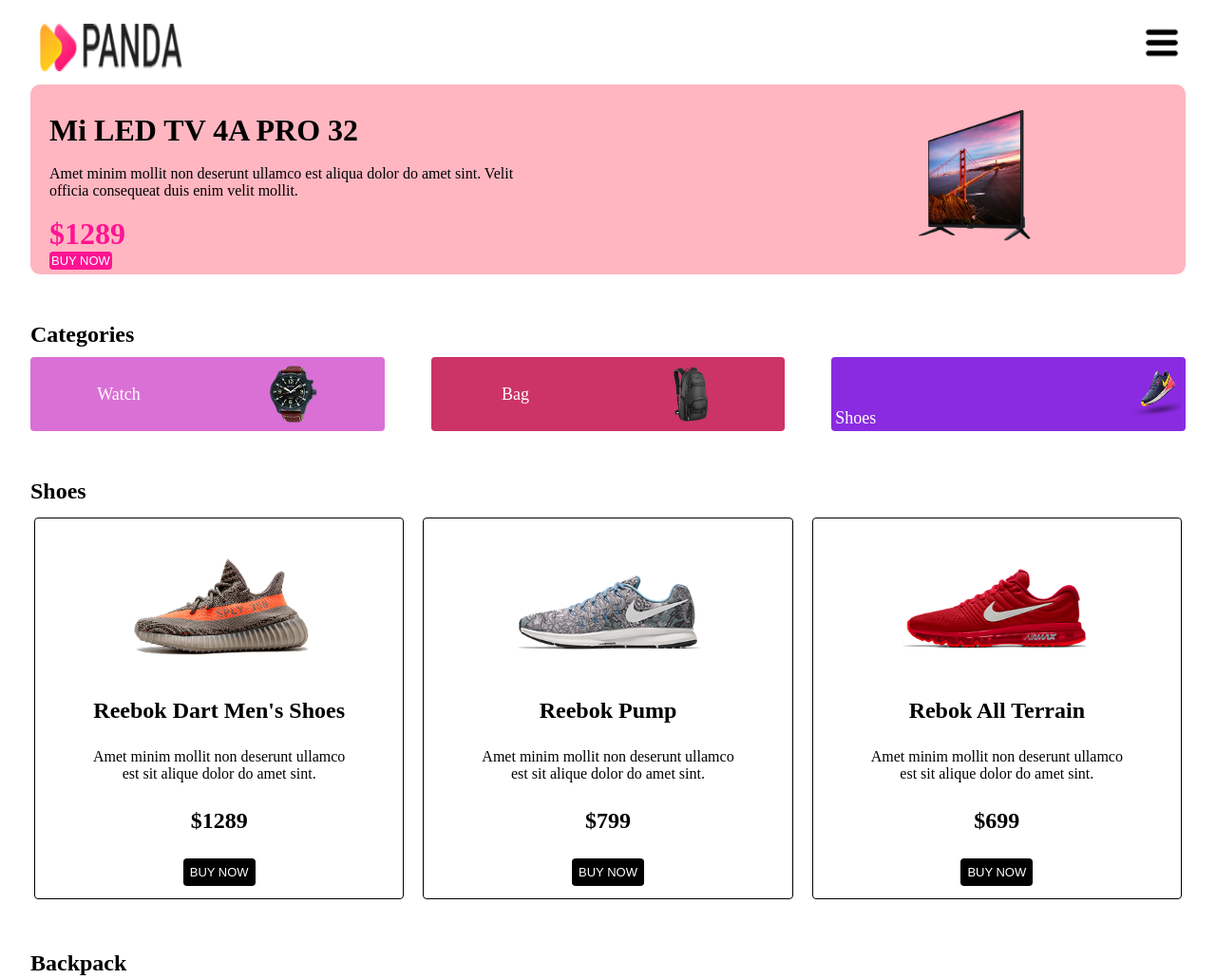
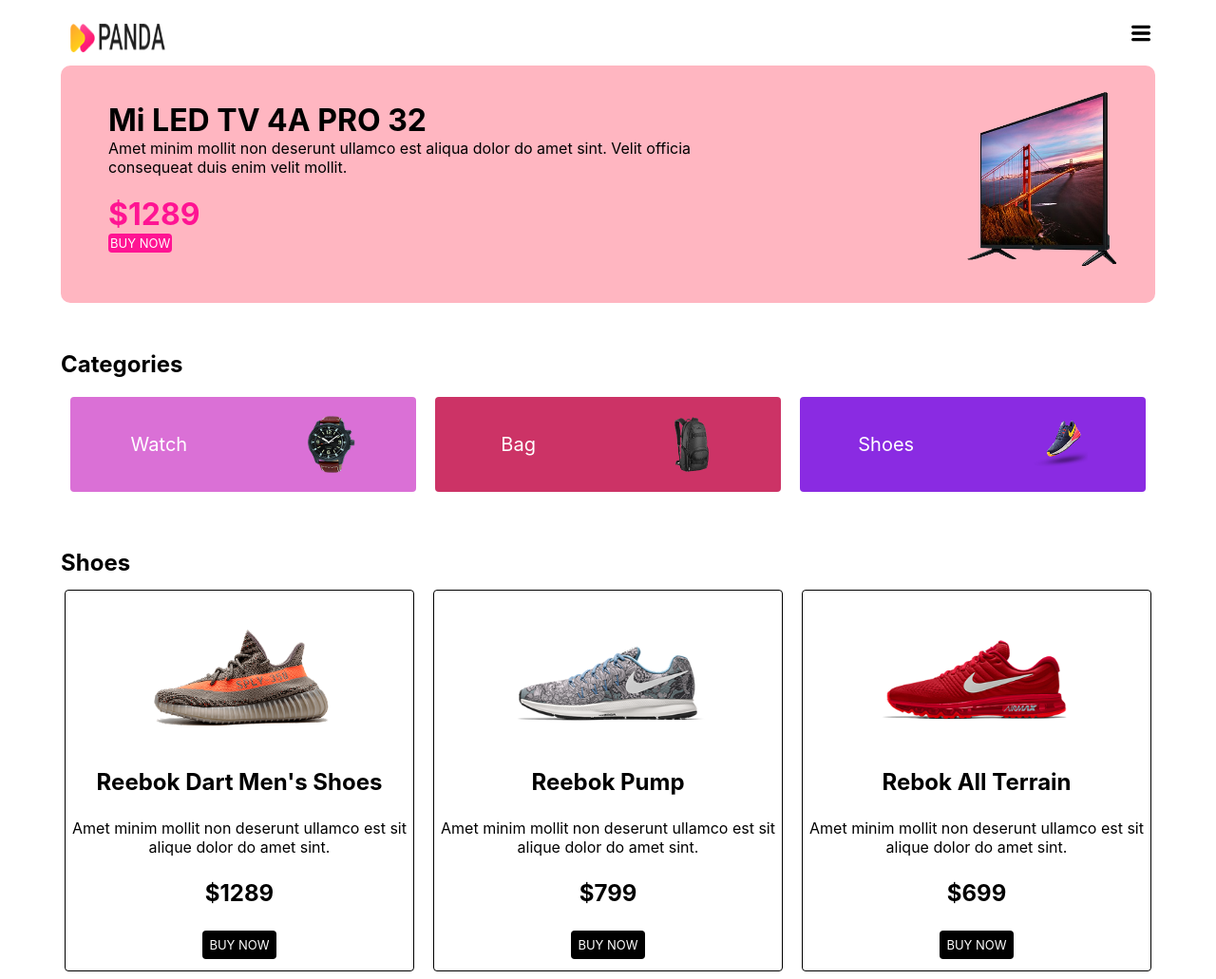
Before and after one commit to codeWithKhadiza/pandaProject, a plain HTML site: page index.html in a window 1280 px wide. Shown: the top 1031 px of the page at 95% size. Drawn offline with Linux system fonts and the light colour scheme.

Commit message:
add email

```diff
--- a/index.html
+++ b/index.html
@@ -7,25 +7,26 @@
     <link rel="stylesheet" href="style.css">
 </head>
 <body>
-    <div class="main-body">
+    <div class="container">
+     <div class="main-body">
         <div class="head">
             <div class="logo">
-                <img src="./image/main-logo.png" height="50px"; width="150px" alt="">
+                <img src="./image/main-logo.png" height="30px"; width="100px" alt="">
             </div>
             <div class="menu">
-                <img src="./image/menu-bar.png" height="50px"; width="50px" alt="">
+                <img src="./image/menu-bar.png" height="30px"; width="30px" alt="">
             </div>
         </div>
         <div class="body">
             <div class="text">
-                <h1>Mi LED TV 4A PRO 32</h1><br>
+                <h1>Mi LED TV 4A PRO 32</h1>
                 <p>Amet minim mollit non deserunt ullamco est aliqua dolor do amet sint. Velit officia consequeat duis enim velit mollit.
                 </p><br>
                 <h2 class="price">$1289</h2>
                 <button class="buy-now">BUY NOW</button>
             </div>
             <div class="tv-image">
-                <img src="./image/hero-tv.png" height="150px"; width="150px" alt="">
+                <img src="./image/hero-tv.png" height="200px"; width="200px" alt="">
             </div>
         </div>
     </div>
@@ -42,7 +43,7 @@
                     <img src="./image/category-bag.png" height="60px"; width="50px">
                 </div>
                 <div class="cat-product blue">
-                    <div class="shoes">Shoes</div>
+                    <div class="shoe">Shoes</div>
                     <img src="./image/category-shoe.png" height="50px"; width="60px" >
                 </div>
             </div>
@@ -105,10 +106,11 @@
                 <p>Get updates on sales specials and more</p>
             </div>
             <div class="email-box">
-                <input type="email" placeholder="Enter your E-mail">
+                <input class="email" type="email" placeholder="Enter your E-mail">
                 <button class="send">Send</button>
             </div>
         </div>
     </div>
+    </div>
 </body>
 </html>
--- a/style.css
+++ b/style.css
@@ -1,10 +1,12 @@
 *{
     margin: 0 ;
     padding: 0;
+    @import url('https://fonts.googleapis.com/css2?family=Inter:ital,opsz,wght@0,14..32,100..900;1,14..32,100..900&display=swap');
+    font-family: "Inter", sans-serif;
 }
-.main-body{
+.container{
     margin: 0 auto;
-    width: 95%;
+    width: 90%;
 }
 .logo{
     margin-top: 15px;
@@ -24,7 +26,7 @@
     display: flex;
     justify-content: space-between;
     align-items: center;
-    height: 200px;
+    height: 250px;
     width: 100%;
     border-radius: 10px;
 }
@@ -33,7 +35,7 @@
     width: 60%;
     font-size: medium;
     text-align: left;
-    padding: 20px;
+    padding: 50px;
 }
 .price{
     color: #ff1493;
@@ -49,12 +51,8 @@
     cursor: pointer;
 }
 .tv-image{
-    margin: 0 auto;
-    padding: 5px;
-}
-.main-body-2{
-     margin: 0 auto;
-    width: 95%;
+    padding: 5px 20px;
+
 }
 .categories{
     width: 100%;
@@ -65,32 +63,32 @@
     flex-direction: row;
     justify-content: space-between;
     align-items: center;
+    padding: 10px;
+    gap: 20px;
+     color: white;
+     font-size: 20px;
 }
 .cat-product{
-    width:100% ;
-     height: 70px;
+     width:100% ;
+     height: 100px;
      display: flex;
      flex-direction: row;
      justify-content: space-around;
      align-items: center;
      border-radius: 4px;
-     gap: 4px;
-     padding: 4px;
      margin-top: 10px;
-     color: white;
-     font-size: large;
 }
 .or{
     background-color: orchid;
-    width: 30%;
+    width: 33%;
 }
 .pink{
     background-color: #cc3366;
-    width: 30%;
+    width: 33%;
 }
 .blue{
     background-color: blueviolet;
-    width: 30%;
+    width: 33%;
 }
 .shoes{
     width: 100%;
@@ -98,10 +96,10 @@
 }
 .shoes-grid{
      display: flex;
-    flex-direction: row;
-    justify-content: space-between;
-    align-items: center;
-    gap: 20px;
+     flex-direction: row;
+     justify-content: space-between;
+     align-items: center;
+     gap: 20px;
      margin-top: 10px;
      padding: 4px;
 }
@@ -115,9 +113,6 @@
      align-items: center;
      border-radius: 4px;
      border: 1.5px solid black;
-}
-p{
-    width: 70%;
 }
 .black{
     background-color: black;
@@ -166,10 +161,15 @@
     display: flex;
     justify-content: center;
 }
+.email{
+    border: none;
+    padding: 5px 10px;
+    border-radius: 4px 0 0 4px;
+}
 .send{
     background-color: #ff1493;
     color: white;
     border: none;
-    padding: 0 10px;
+    padding: 3px 10px;
     border-radius: 0 4px 4px 0;
 }
```
